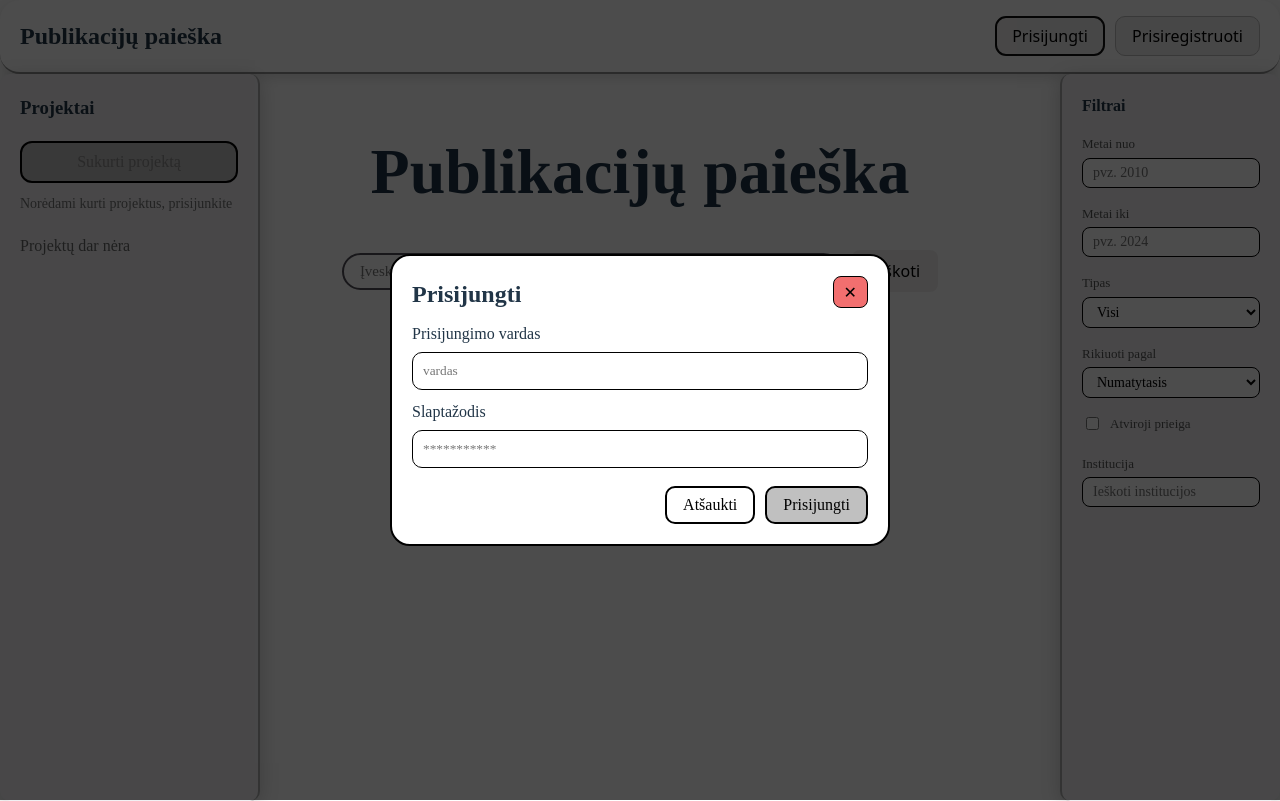
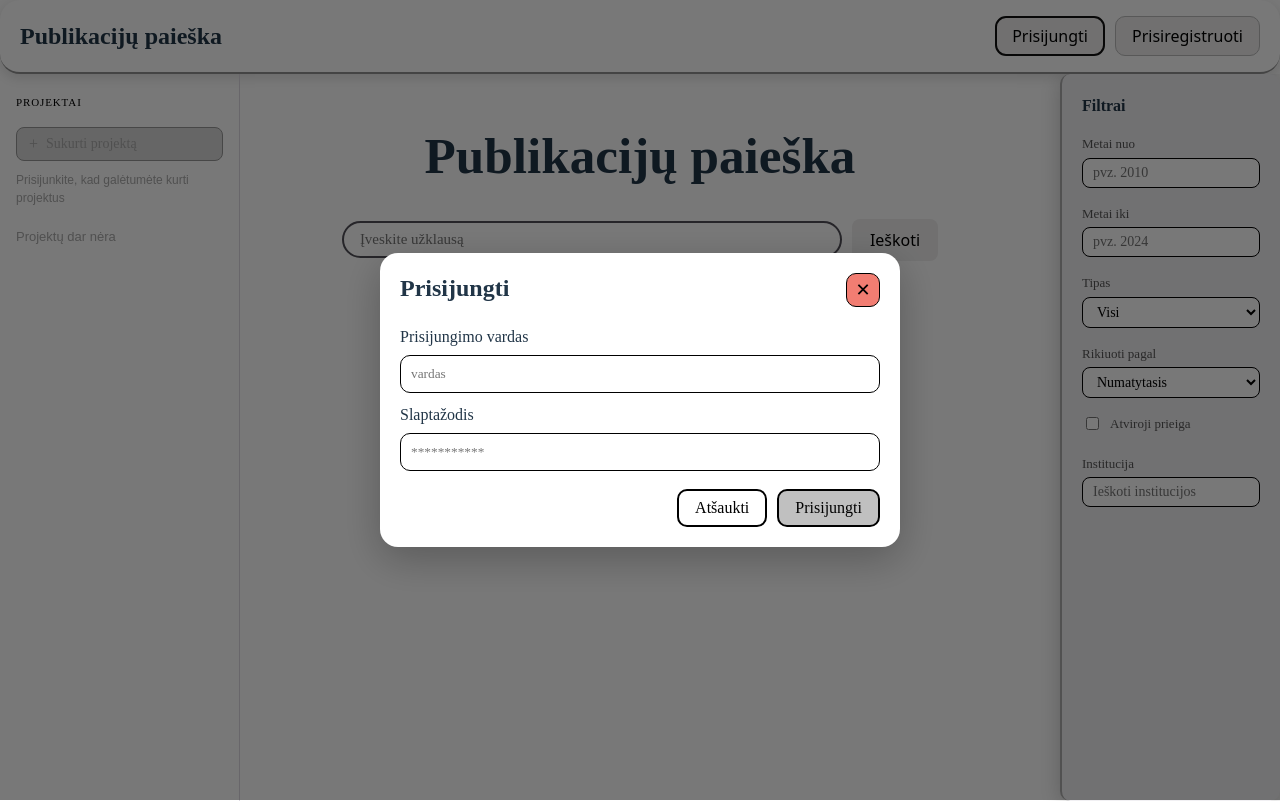
Before and after one commit to RojusJS/Publication_Finder, a React app in the folder Frontend/: page / in a window 1280 px wide. Both pictures are taken after a click on the button "Prisijungti". Built offline with nearby package versions, Linux system fonts and the light colour scheme; the HTML template or start-up script is replaced by a standard one.

Commit message:
Refactor frontend publication card and project side bar design

```diff
--- a/Frontend/src/components/modal.jsx
+++ b/Frontend/src/components/modal.jsx
@@ -1,17 +1,20 @@
-function Modal({ open, title, children, onClose, maxWidth }) {
+import React from "react";
+import { createPortal } from "react-dom";
+
+function Modal({ open, onClose, title, children, maxWidth = "520px" }) {
   if (!open) return null;
 
-  return (
+  return createPortal(
     <div
       onClick={onClose}
       style={{
         position: "fixed",
         inset: 0,
-        background: "rgba(0, 0, 0, 0.70)",
+        background: "rgba(0, 0, 0, 0.53)",
         display: "flex",
+        alignItems: "center",
         justifyContent: "center",
-        alignItems: "center",
-        zIndex: 1000,
+        zIndex: 9999,
         padding: "20px",
       }}
     >
@@ -19,38 +22,72 @@ function Modal({ open, title, children, onClose, maxWidth }) {
         onClick={(e) => e.stopPropagation()}
         style={{
           width: "100%",
-          maxWidth: maxWidth ?? "500px",
-          background: "#ffffff",
-          borderRadius: "20px",
-          border: "2px solid #000000",
+          maxWidth: maxWidth,
+          maxHeight: "90vh",
+          background: "#fff",
+          borderRadius: "18px",
+          boxShadow: "0 12px 40px rgba(0,0,0,0.25)",
           padding: "20px",
+          position: "relative",
+          zIndex: 10000,
+          fontFamily: "Times New Roman",
           boxSizing: "border-box",
-          fontFamily: "Times New Roman",
-          maxHeight: "90vh",
           overflowY: "auto",
         }}
       >
-        <div style={{ display: "flex", justifyContent: "space-between", gap: "10px" }}>
-          <h2 style={{ margin: 0 }}>{title}</h2>
+        {(title || onClose) && (
+          <div
+            style={{
+              display: "flex",
+              alignItems: "flex-start",
+              justifyContent: "space-between",
+              gap: "16px",
+              marginBottom: title ? "18px" : 0,
+            }}
+          >
+            {title ? (
+              <h2
+                style={{
+                  margin: 0,
+                  lineHeight: "1.3",
+                  flex: 1,
+                }}
+              >
+                {title}
+              </h2>
+            ) : (
+              <div />
+            )}
+
             <button
               onClick={onClose}
-            aria-label="Close"
+              type="button"
               style={{
+                width: "34px",
+                height: "34px",
+                minWidth: "34px",
+                borderRadius: "10px",
                 border: "1px solid #000000",
-              background: "#eb1d1da2",
-              borderRadius: "8px",
+                background: "#f27d72",
                 cursor: "pointer",
-              padding: "4px 10px",
-              height: "32px",
+                display: "flex",
+                alignItems: "center",
+                justifyContent: "center",
+                padding: 0,
+                lineHeight: 1,
+                fontSize: "18px",
+                flexShrink: 0,
               }}
             >
               ✕
             </button>
           </div>
+        )}
 
-        <div style={{ marginTop: "10px" }}>{children}</div>
+        {children}
       </div>
-    </div>
+    </div>,
+    document.body,
   );
 }
 
--- a/Frontend/src/components/projectsBar.jsx
+++ b/Frontend/src/components/projectsBar.jsx
@@ -2,88 +2,157 @@ import { useState } from "react";
 import React from "react";
 import ProjectModal from "./savedPublicationsModal.jsx";
 
-function ProjectsBar({ onCreateProjectClick, isLoggedIn, projects, onProjectDeleted }) {
+function ProjectsBar({
+  onCreateProjectClick,
+  isLoggedIn,
+  projects,
+  onProjectDeleted,
+}) {
   const [selectedProject, setSelectedProject] = useState(null);
+
   return (
     <div
       style={{
-        width: "260px",
-        minWidth: "260px",
-        borderRight: "2px solid #acacac",
-        padding: "20px",
+        position: "sticky",
+        top: 0,
+        height: "100vh",
+        overflowY: "auto",
+        width: "240px",
+        minWidth: "240px",
+        padding: "20px 16px",
         boxSizing: "border-box",
         fontFamily: "Times New Roman",
-        background: "#f1f0f3",
-        minHeight: "calc(100vh - 73px)",
-        boxShadow: "0 4px 20px rgba(0,0,0,0.20)",
-        borderRadius: "10px",
+        background: "#f3f3f307",
+        borderRight: "0.5px solid #ddd9e3",
       }}
     >
-      <h3 style={{ marginTop: 0 }}>Projektai</h3>
+      <p
+        style={{
+          margin: "0 0 16px",
+          fontSize: "11px",
+          fontWeight: "500",
+          letterSpacing: "0.08em",
+          textTransform: "uppercase",
+          color: "#000000",
+          fontFamily: "Times New Roman",
+        }}
+      >
+        Projektai
+      </p>
 
       <button
         onClick={onCreateProjectClick}
         disabled={!isLoggedIn}
         style={{
           width: "100%",
-          padding: "10px 14px",
-          background: isLoggedIn ? "#e4e3e3" : "#c0bfbf",
-          border: "2px solid #000000",
-          borderRadius: "12px",
+          padding: "8px 12px",
+          background: isLoggedIn ? "#e2e2e2" : "#dadada",
+          border: "0.5px solid #979797",
+          borderRadius: "8px",
           cursor: isLoggedIn ? "pointer" : "not-allowed",
           fontFamily: "Times New Roman",
-          fontSize: "16px",
+          fontSize: "14px",
+          color: isLoggedIn ? "#000000" : "#aaa",
+          textAlign: "left",
+          display: "flex",
+          alignItems: "center",
+          gap: "8px",
+        }}
+        onMouseEnter={(e) => {
+          if (isLoggedIn) e.currentTarget.style.background = "#d4d4d4";
+        }}
+        onMouseLeave={(e) => {
+          if (isLoggedIn) e.currentTarget.style.background = "#e6e5e5";
         }}
       >
+        <span style={{ fontSize: "16px", lineHeight: 1 }}>+</span>
         Sukurti projektą
       </button>
 
       {!isLoggedIn && (
-        <p style={{ marginTop: "10px", fontSize: "14px", color: "#727272" }}>
-          Norėdami kurti projektus, prisijunkite
+        <p
+          style={{
+            marginTop: "10px",
+            fontSize: "12px",
+            color: "#aaa",
+            fontFamily: "sans-serif",
+          }}
+        >
+          Prisijunkite, kad galėtumėte kurti projektus
         </p>
       )}
 
-      <div style={{ marginTop: "20px" }}>
+      <div
+        style={{
+          marginTop: "20px",
+          display: "flex",
+          flexDirection: "column",
+          gap: "4px",
+        }}
+      >
         {projects.length === 0 ? (
-          <p style={{ margin: 0, color: "#666" }}>Projektų dar nėra</p>
+          <p
+            style={{
+              margin: 0,
+              fontSize: "13px",
+              color: "#aaa",
+              fontFamily: "sans-serif",
+            }}
+          >
+            Projektų dar nėra
+          </p>
         ) : (
-          <div
-            style={{ display: "flex", flexDirection: "column", gap: "10px" }}
-          >
-            {projects.map((project) => (
+          projects.map((project) => (
             <div
               key={project.id}
               onClick={() => setSelectedProject(project)}
-                style={{
-                  border: "2px solid #4e4e4e",
-                  borderRadius: "10px",
-                  padding: "10px",
-                  background: "#ffffff",
-                  cursor: "pointer",
-                }}
               onMouseEnter={(e) =>
-                  (e.currentTarget.style.background = "#dfdfdf")
+                (e.currentTarget.style.background = "#ebebeb")
               }
               onMouseLeave={(e) =>
-                  (e.currentTarget.style.background = "#ffffff")
+                (e.currentTarget.style.background = "transparent")
               }
+              style={{
+                padding: "10px 12px",
+                borderRadius: "8px",
+                background: "transparent",
+                cursor: "pointer",
+                transition: "background 0.1s",
+                border: "0.5px solid #979797",
+                marginBottom: "8px"
+              }}
             >
-                <strong>{project.name}</strong>
               <p
                 style={{
-                    margin: "6px 0 0 0",
+                  margin: 0,
                   fontSize: "14px",
-                    color: "#555",
+                  fontWeight: "500",
+                  color: "#2a2535",
+                  fontFamily: "Times New Roman",
                 }}
               >
-                  {project.description || "Aprašymo nėra"}
+                {project.name}
               </p>
-              </div>
-            ))}
-          </div>
+              {project.description && (
+                <p
+                  style={{
+                    margin: "2px 0 0",
+                    fontSize: "12px",
+                    color: "#9993a8",
+                    fontFamily: "sans-serif",
+                    whiteSpace: "nowrap",
+                    overflow: "hidden",
+                    textOverflow: "ellipsis",
+                  }}
+                >
+                  {project.description}
+                </p>
               )}
             </div>
+          ))
+        )}
+      </div>
+
       <ProjectModal
         open={selectedProject !== null}
         project={selectedProject}
--- a/Frontend/src/components/publicationCardModal.jsx
+++ b/Frontend/src/components/publicationCardModal.jsx
@@ -71,7 +71,7 @@ function PublicationCardModal({ open, onClose, pub, institutionName }) {
   if (!pub) return null;
 
   return (
-    <Modal open={open} onClose={onClose} title={pub.title} maxWidth="700px">
+    <Modal open={open} onClose={onClose} title={pub.title} maxWidth="1600px">
       <div
         style={{
           display: "flex",
--- a/Frontend/src/components/searchBar.jsx
+++ b/Frontend/src/components/searchBar.jsx
@@ -73,12 +73,6 @@ function SearchBar({
     const updated = history.filter((_, i) => i !== index);
     localStorage.setItem("searchHistory", JSON.stringify(updated));
     setHistory(updated);
-  };
-
-  const searchByLabel = (by) => {
-    if (by === "author") return "Autorius";
-    if (by === "institution") return "Institucija";
-    return "Pavadinimas";
   };
 
   return (
--- a/Frontend/src/pages/homePage.jsx
+++ b/Frontend/src/pages/homePage.jsx
@@ -134,7 +134,9 @@ function HomePage() {
         style={{
           display: "flex",
           width: "100%",
-          alignItems: "stretch",
+          alignItems: "flex-start",
+          height: "calc(100vh - 73px)",
+          overflow: "hidden",
           position: "relative",
         }}
       >
@@ -153,15 +155,16 @@ function HomePage() {
             left: "50%",
             transform: "translateX(-50%)",
             width: "100%",
-            maxWidth: "900px",
+            maxWidth: "1200px",
             padding: "20px",
             display: "flex",
             flexDirection: "column",
             alignItems: "center",
             boxSizing: "border-box",
+            height: "100%",
           }}
         >
-          <div style={{ fontFamily: "Times New Roman", fontSize: "20px" }}>
+          <div style={{ fontFamily: "Times New Roman", fontSize: "16px" }}>
             <h1>Publikacijų paieška</h1>
           </div>
 
@@ -178,7 +181,14 @@ function HomePage() {
           {loading && <p>Kraunama...</p>}
           {error && <p style={{ color: "red" }}>{error}</p>}
 
-          <div style={{ marginTop: "20px", width: "100%" }}>
+          <div
+            style={{
+              marginTop: "18px",
+              width: "100%",
+              overflowY: "auto",
+              flex: 1,
+            }}
+          >
             {results.map((pub, index) => (
               <PublicationCard
                 key={pub.openalex_id ?? index}
```
Also changed, not shown: Frontend/src/components/filterBar.jsx (+44 -12 lines), Frontend/src/components/publicationCard.jsx (+104 -53 lines). Lines whose indentation alone changed are shown as unchanged.
